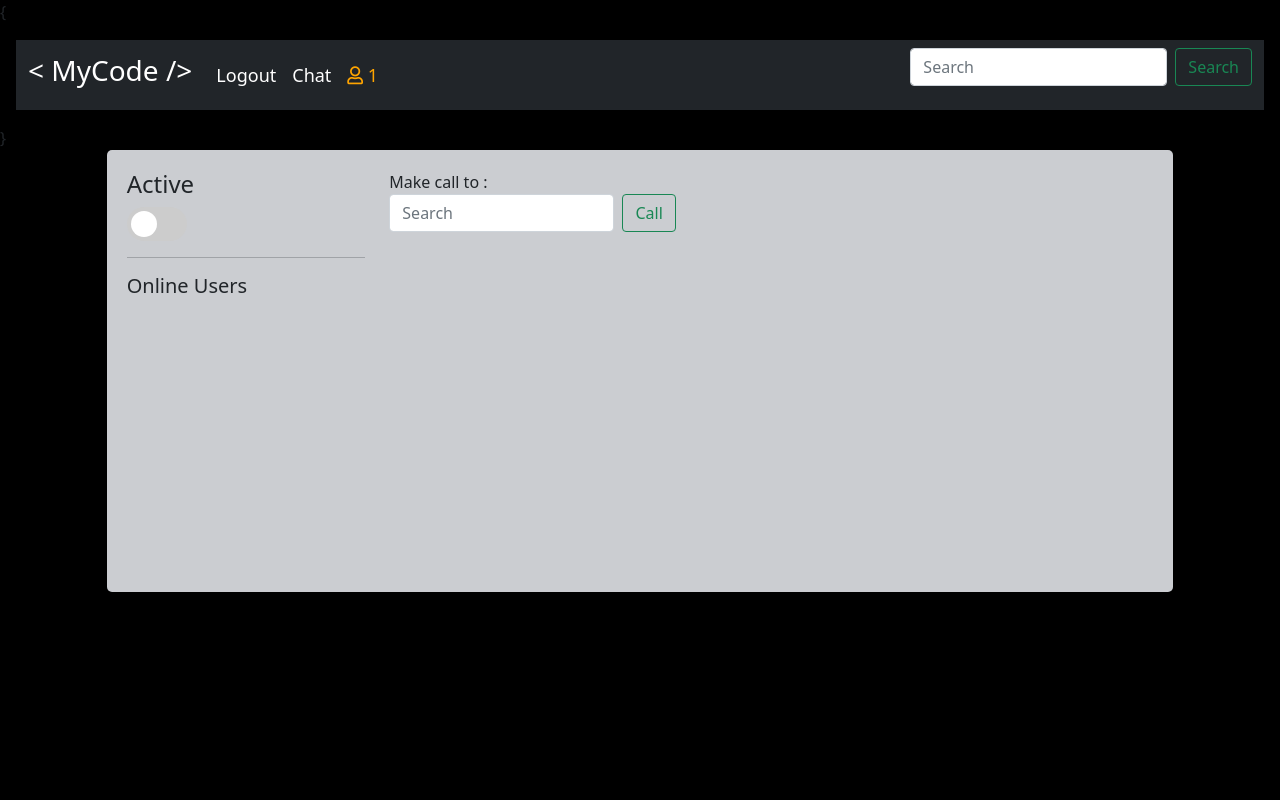
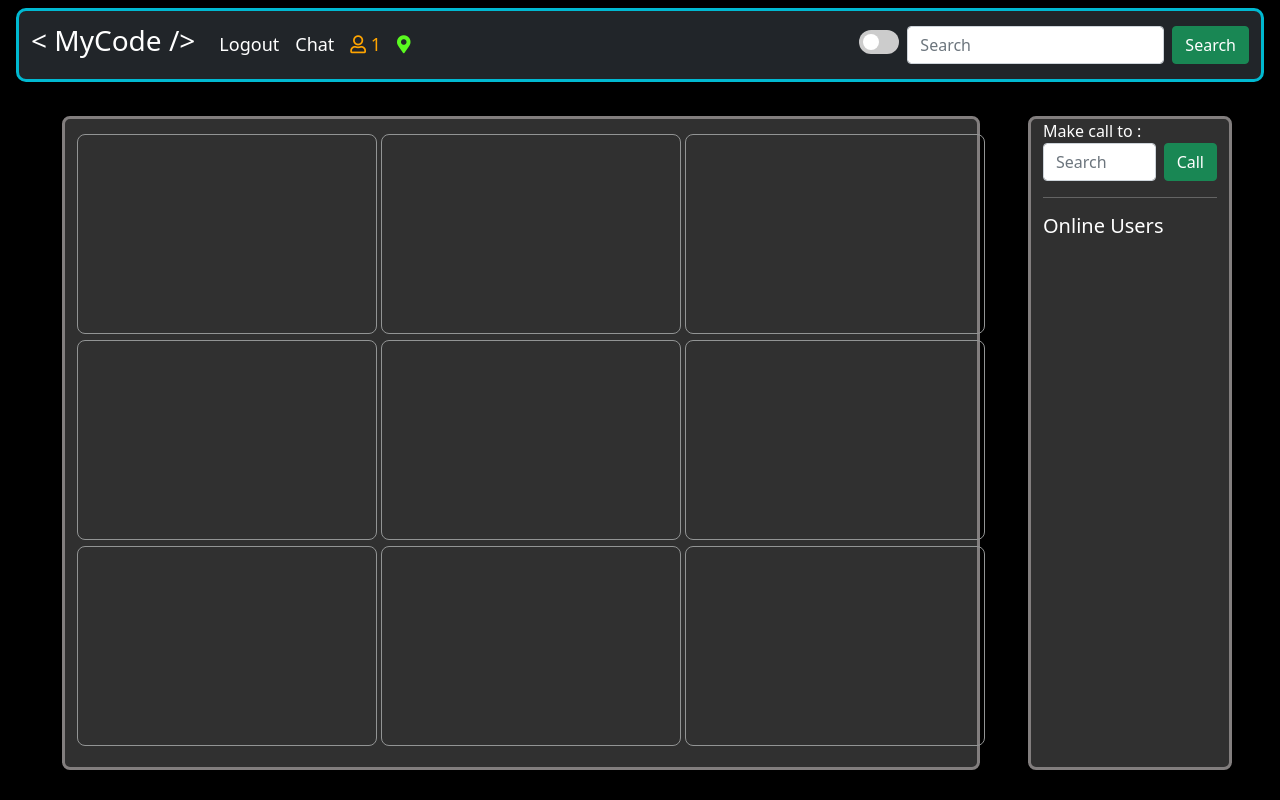
Before and after one commit to ashish1sasmal/django-webrtc-videochat, a Django app: page /chat/ in a window 1280 px wide. Run offline with Django 3.2, Linux system fonts and the light colour scheme; a user stored in the database is signed in; tables that the repository leaves empty hold one stand-in row (values such as "Sample post"); some libraries are stand-ins or nearby versions.

Commit message:
UI setup

```diff
--- a/app/templates/app/base.html
+++ b/app/templates/app/base.html
@@ -13,14 +13,17 @@
       body{
         background-color: black;
       }
+      .navbar
+        {
+            border:3px solid #00b9d1;
+        }
     </style>
   </head>
   <body>
 
-    <div class="m-3">
-      <nav class="navbar navbar-expand-lg navbar-dark bg-dark">
+      <nav class="navbar navbar-expand-lg navbar-dark bg-dark mt-2 ms-3 me-3" style="border-radius: 10px;">
         <div class="container-fluid">
-          <a class="navbar-brand" href="#"><h3 >< MyCode /></h3></a>
+          <a class="navbar-brand" href="{% url 'app:home' %}"><h3 >< MyCode /></h3></a>
           <button class="navbar-toggler" type="button" data-bs-toggle="collapse" data-bs-target="#navbarTogglerDemo02" aria-controls="navbarTogglerDemo02" aria-expanded="false" aria-label="Toggle navigation">
             <span class="navbar-toggler-icon"></span>
           </button>
@@ -35,11 +38,11 @@
                     <a class="nav-link active" aria-current="page" href="{% url 'app:chat' %}">Chat</a>
                   </li>
                   <li class="nav-item">
-                    <a class="nav-link active" aria-current="page" href="#" style="color: orange;"><i class="far fa-user"></i> {{user.user_profile.unique_id}}</a>
+                    <a class="nav-link active" aria-current="page" href="#" style="color: orange;" onclick="copyId('{{user.user_profile.unique_id}}');"><i class="far fa-user"></i> {{user.user_profile.unique_id}}</a>
                   </li>
 
-                  <li class="nav-item">
-                    <a class="nav-link active" id="position" aria-current="page" href="#" style="color: #5afa20;display: none;"></a>
+                  <li class="nav-item" style="display: none;" id="location">
+                    <a class="nav-link active" id="position" aria-current="page" href="#" style="color: #5afa20;" onclick="getLocation();"><i class='fas fa-map-marker-alt'></i></a>
                   </li>
 
               {% else %}
@@ -55,20 +58,29 @@
                   </li>
               {% endif %}
             </ul>
+            <form class="d-flex me-2" style="margin-bottom: 5px;display: none;" id="activeDiv" >
+              <label class="switch" >
+                <input type="checkbox" id="active-btn" onclick="manageSocket();">
+                <span class="slider round"></span>
+              </label>
+            </form>
             <form class="d-flex">
               <input class="form-control me-2" type="search" placeholder="Search" aria-label="Search">
-              <button class="btn btn-outline-success" type="submit">Search</button>
+              <button class="btn btn-success" type="submit">Search</button>
             </form>
           </div>
         </div>
       </nav>
-
-
-    </div>
+      <br>
     {% block content %}
 
         {% endblock content %}
     <script src="https://cdn.jsdelivr.net/npm/bootstrap@5.1.3/dist/js/bootstrap.bundle.min.js" integrity="sha384-ka7Sk0Gln4gmtz2MlQnikT1wXgYsOg+OMhuP+IlRH9sENBO0LRn5q+8nbTov4+1p" crossorigin="anonymous"></script>
-
+    <script>
+      document.getElementById("active-btn").style.display = "none";
+      function copyId(val){
+    navigator.clipboard.writeText(val);
+  }
+    </script>
   </body>
 </html>
--- a/app/templates/app/index.html
+++ b/app/templates/app/index.html
@@ -1,11 +1,11 @@
-{{% extends "app/base.html" %}
-{% block content %}}
+{% extends "app/base.html" %}
+{% block content %}
     <style>
       .switch {
   position: relative;
   display: inline-block;
-  width: 60px;
-  height: 34px;
+  width: 40px;
+  height: 24px;
       }
 
 .switch input {
@@ -29,8 +29,8 @@
 .slider:before {
   position: absolute;
   content: "";
-  height: 26px;
-  width: 26px;
+  height: 16px;
+  width: 16px;
   left: 4px;
   bottom: 4px;
   background-color: white;
@@ -49,44 +49,85 @@
 input:checked + .slider:before {
   -webkit-transform: translateX(26px);
   -ms-transform: translateX(26px);
-  transform: translateX(26px);
+  transform: translateX(16px);
 }
 
 /* Rounded sliders */
 .slider.round {
-  border-radius: 34px;
+  border-radius: 24px;
 }
 
 .slider.round:before {
   border-radius: 50%;
 }
+
+video{
+    border-radius: 8px;
+    border:1px solid #929494;
+}
+
+.spl-col-1{
+  border: 3px solid #827e7e ;
+}
+
+.spl-col-2{
+  border:3px solid #827e7e;
+}
     </style>
-    <div class="container col-10" style="background-color: #cbcdd1;padding: 20px;border-radius: 5px;">
+    <div style="padding: 10px;border-radius: 5px; color:white;" >
+      <div class="row ms-5">
 
-      <div class="row">
-        <div class="col-3">
-        <h4>Active</h4>
-        <label class="switch">
-          <input type="checkbox" id="active-btn" onclick="manageSocket();">
-          <span class="slider round"></span>
-        </label>
+        <div class="col-md-9 me-5 spl-col-1" style="background-color: #303030; margin-left:4px;border-radius: 8px;padding-top: 15px;padding-bottom: 15px;">
+            <div class="row">
+                <div class="col-md-4 video">
+                    <video id="local-video" muted autoplay width="300" height="200"></video>
+                </div>
 
-        <hr>
-        <h5><b></b>Online Users</b></h5>
-          <ul id="online-list">
-            {% for i in online_users %}
-                <li><a href="">{{i}}</a></li>
-            {% endfor %}
-          </ul>
+                <div class="col-md-4 video">
+                  <video id="remote-video" autoplay width="300" height="200"></video>
+                </div>
+
+                <div class="col-md-4 video">
+                  <video id="remote-video" autoplay width="300" height="200"></video>
+                </div>
+            </div>
+
+            <div class="row">
+              <div class="col-md-4 video">
+                  <video id="local-video" muted autoplay width="300" height="200"></video>
+              </div>
+
+              <div class="col-md-4 video">
+                <video id="remote-video" autoplay width="300" height="200"></video>
+              </div>
+
+              <div class="col-md-4 video">
+                <video id="remote-video" autoplay width="300" height="200"></video>
+              </div>
+          </div>
+
+          <div class="row">
+            <div class="col-md-4 video">
+                <video id="local-video" muted autoplay width="300" height="200"></video>
+            </div>
+
+            <div class="col-md-4 video">
+              <video id="remote-video" autoplay width="300" height="200"></video>
+            </div>
+
+            <div class="col-md-4 video">
+              <video id="remote-video" autoplay width="300" height="200"></video>
+            </div>
+        </div>
         </div>
 
-        <div class="col-9">
-          <div class="col-9">
-            <div class="col-6" id="call-dialog">
+        <div class="col-md-2 spl-col-2" style="background-color: #303030;border-radius: 8px;">
+
+            <div class="" id="call-dialog">
               <label for="call_to">Make call to : </label>
               <form class="d-flex">
                 <input class="form-control me-2" id="call_to" type="search" placeholder="Search" aria-label="Search">
-                <button class="btn btn-outline-success" onclick="call();" type="button">Call</button>
+                <button class="btn btn-success" onclick="call();" type="button">Call</button>
               </form>
             </div>
 
@@ -94,22 +135,18 @@
               <h4 id="call-receive-msg"></h4>
               <button class="btn btn-success" id="answer" onclick="answer();">Answer</button>
             </div>
-            <br>
-            <div class="col-8">
-                <div>
-                    <video id="local-video" muted autoplay width="300"></video>
-                </div>
 
-                <div>
-                  <video id="remote-video" muted autoplay width="300"></video>
-              </div>
-            </div>
-          </div>
+            <hr>
+            <h5><b></b>Online Users</b></h5>
+              <ul id="online-list">
+                {% for i in online_users %}
+                    <li><a href="">{{i}}</a></li>
+                {% endfor %}
+              </ul>
         </div>
       </div>
 
       </div>
-    </div>
 
 
     <script src="https://cdn.jsdelivr.net/npm/bootstrap@5.1.3/dist/js/bootstrap.bundle.min.js" integrity="sha384-ka7Sk0Gln4gmtz2MlQnikT1wXgYsOg+OMhuP+IlRH9sENBO0LRn5q+8nbTov4+1p" crossorigin="anonymous"></script>
@@ -129,7 +166,10 @@
   let peerConnection;
   let remoteOffer;
 
+  document.getElementById("activeDiv").style.display = "block";
+  activeBtn.style.display = "block";
   activeBtn.checked = false;
+  myPosition.style.display = "block";
 
   function getLocation() {
       if (navigator.geolocation) {
@@ -139,13 +179,14 @@
       }
   }
 
+  document.getElementById("location").style.display = "block";
   function showPosition(position) {
+
       myPosition.style.display = "block";
       myPosition.innerHTML = "<i class='fas fa-map-marker-alt'></i> " + position.coords.latitude +
       ", " + position.coords.longitude;
   }
 
-  getLocation();
 
   let ICEconfig = {
     iceServers: [
@@ -168,6 +209,11 @@
   }
 
   let iceCandidatesList = []
+
+  function play() {
+	  var audio = new Audio('https://2u039f-a.akamaihd.net/downloads/ringtones/files/mp3/xperia-artic-54206.mp3');
+	  audio.play();
+	}
 
   function connectWebSocket(){
       var ws_scheme = window.location.protocol == "https:" ? "wss" : "ws";
@@ -248,6 +294,7 @@
       receiveDialog.style.display = "block";
       callDialog.style.display = "none";
       remoteOffer = data.offer;
+      play();
   }
 
   function manageSocket(){
```
